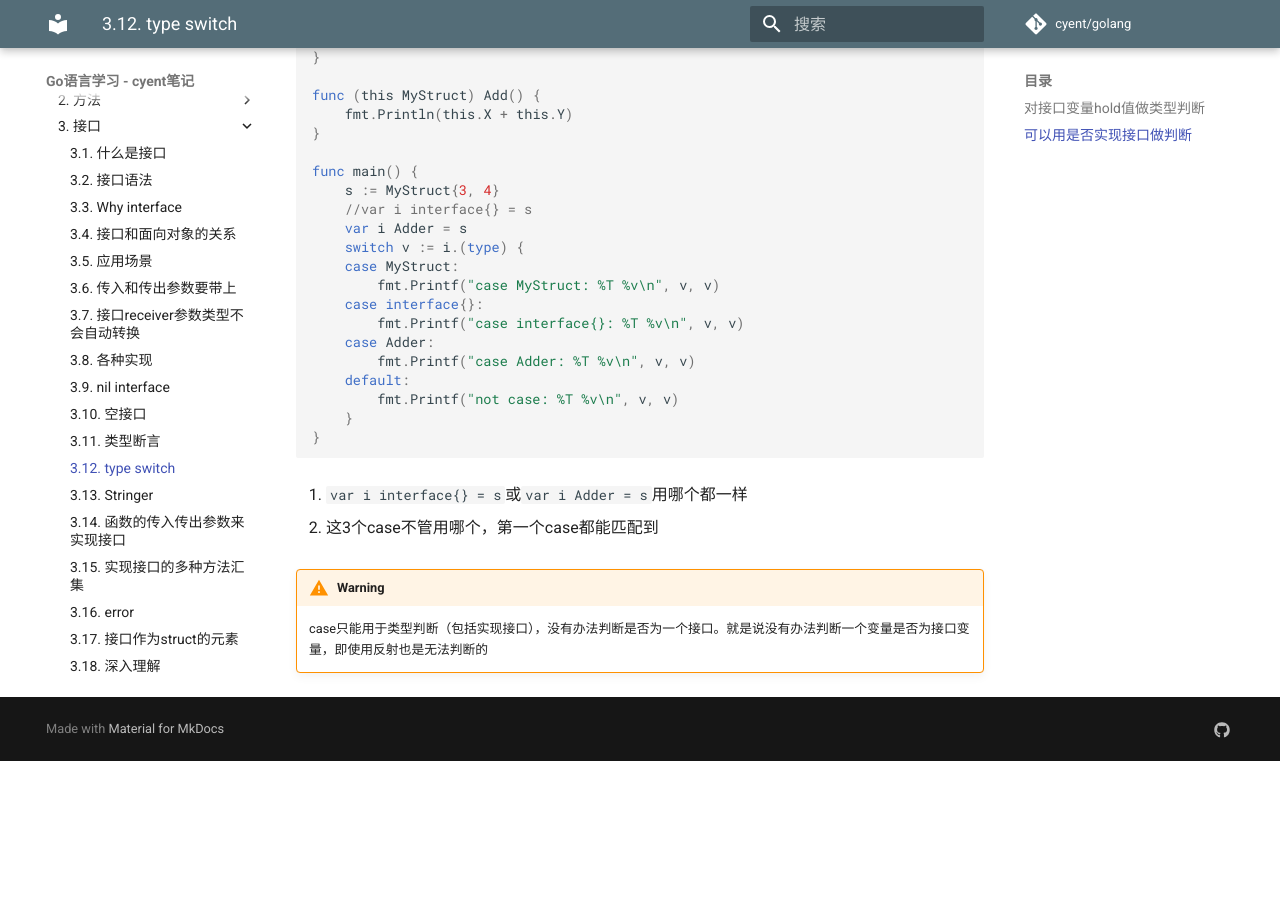
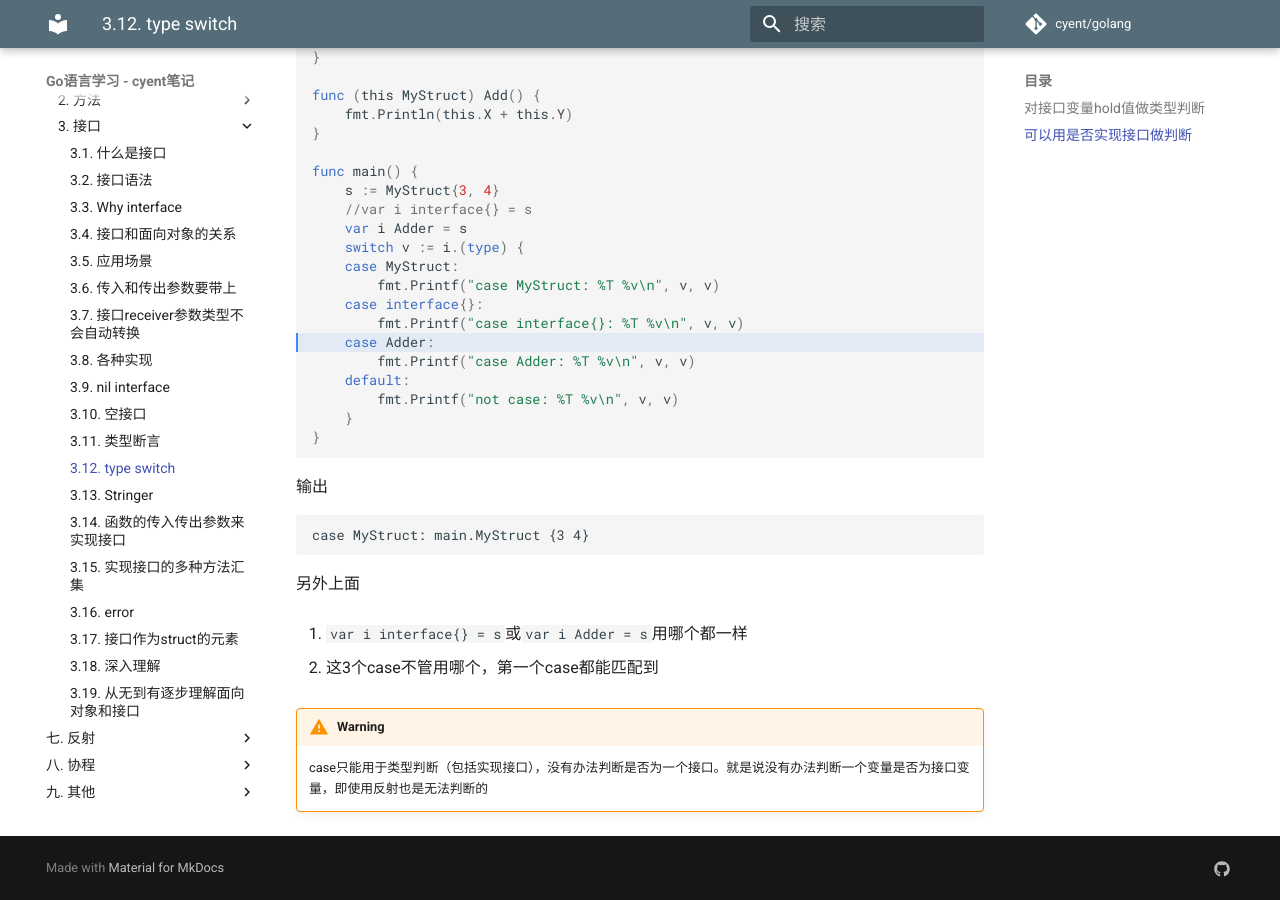
Before and after one commit to yxhsea/golang, an MkDocs documentation site: the page built from docs/method/interface_typeswitch.md, in a window 1280 px wide and 900 px high, scrolled down 2853 px. Built offline with MkDocs 1.6.1 and Material for MkDocs 9.7.7, drawn with Linux system fonts in a browser that asks for light colours; comment, search, counter and statistics services are not loaded; old or Windows-style settings are respelled for this version of MkDocs; before the commit the page ends 3614 px from its top, so only the background shows below that.

Commit message:
2018-05-27

````diff
--- a/docs/method/interface_typeswitch.md
+++ b/docs/method/interface_typeswitch.md
@@ -133,7 +133,7 @@
 
 ---
 
-```go
+```go hl_lines="26"
 package main
 
 import "fmt"
@@ -167,6 +167,14 @@
 }
 ```
 
+输出
+
+```text
+case MyStruct: main.MyStruct {3 4}
+```
+
+另外上面
+
 1. `var i interface{} = s`或`var i Adder = s`用哪个都一样
 
 2. 这3个case不管用哪个，第一个case都能匹配到
````
